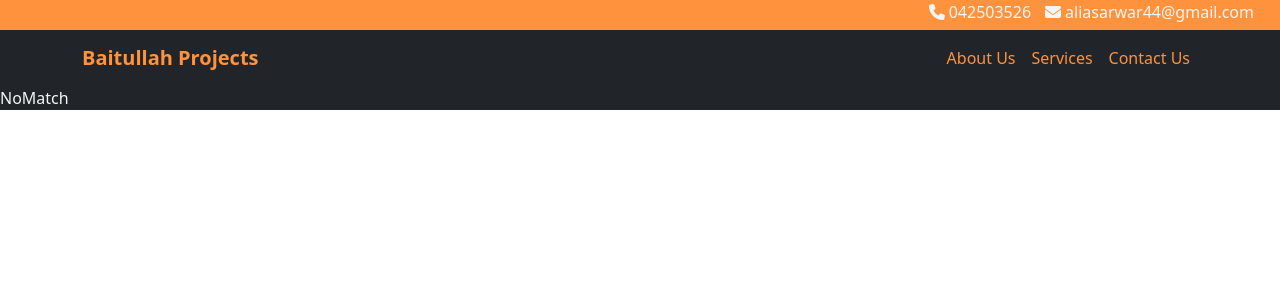
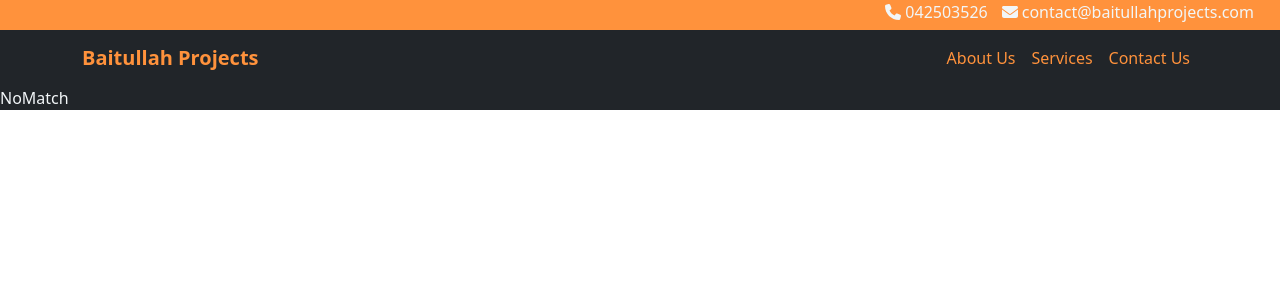
Before and after one commit to hfsvv/test_app, a React (Create React App) app: page /home in a window 1280 px wide. Shown: the top 300 px of the page. Built offline with nearby package versions, Linux system fonts and the light colour scheme.

Commit message:
final edits

```diff
--- a/package.json
+++ b/package.json
@@ -19,7 +19,7 @@
     "react-router-dom": "^6.21.3",
     "react-scripts": "5.0.1",
     "react-visibility-sensor": "^5.1.1",
-    "web-vitals": "^2.1.4"
+        "web-vitals": "^2.1.4"
   },
   "scripts": {
     "start": "react-scripts start",
--- a/public/index.html
+++ b/public/index.html
@@ -9,7 +9,7 @@
       name="description"
       content="Web site created using create-react-app"
     />
-    <link rel="apple-touch-icon" href="%PUBLIC_URL%/logo192.png" />
+        <link rel="apple-touch-icon" href="%PUBLIC_URL%/logo192.png" />
     <!--
       manifest.json provides metadata used when your web app is installed on a
       user's mobile device or desktop. See https://developers.google.com/web/fundamentals/web-app-manifest/
--- a/src/components/navbar.js
+++ b/src/components/navbar.js
@@ -29,8 +29,8 @@ const NavBar = ({scrollCall ,scrollService,scrollAboutUs}) => {
         </div>
         <div>
         <FontAwesomeIcon icon={faEnvelope} />
-        <a className='px-1' href="mailto:aliasarwar44@gmail.com">
-          aliasarwar44@gmail.com
+        <a className='px-1' href="mailto:contact@baitullahprojects.com">
+        contact@baitullahprojects.com
           </a>
         </div>
         <div>
--- a/src/pages/footer.jsx
+++ b/src/pages/footer.jsx
@@ -33,7 +33,7 @@ const Footer = () => {
         <div class="col-md-12">
           <footer class="py-2 footer">
 
-            <p class="text-center "> Copyright © 2022 Bistullah Project Services</p>
+            <p class="text-center "> Copyright © 2022 Baitullah Projects Services</p>
           </footer>
         </div>
       </div>
--- a/src/pages/form.jsx
+++ b/src/pages/form.jsx
@@ -4,11 +4,15 @@ import React, { useState } from 'react'
 
 const Form = ({childRef}) => {
 
+
+
 	const [body, setBody] = useState({
-		"name":"a",
-		"email":"s",
-		"message":"d"
+		"name":"",
+		"email":"",
+		"message":""
 	})
+
+
 
 	const handleChange =(e)=>{
 		console.log(e.target.name);
@@ -20,10 +24,12 @@ const Form = ({childRef}) => {
 			...prev,
 			[key]:value
 		}))
+
 	}
 	const handleSubmit = (e)=>{
 		e.preventDefault()
 		console.log(body);
+
 	}
   return (
     <>
```
